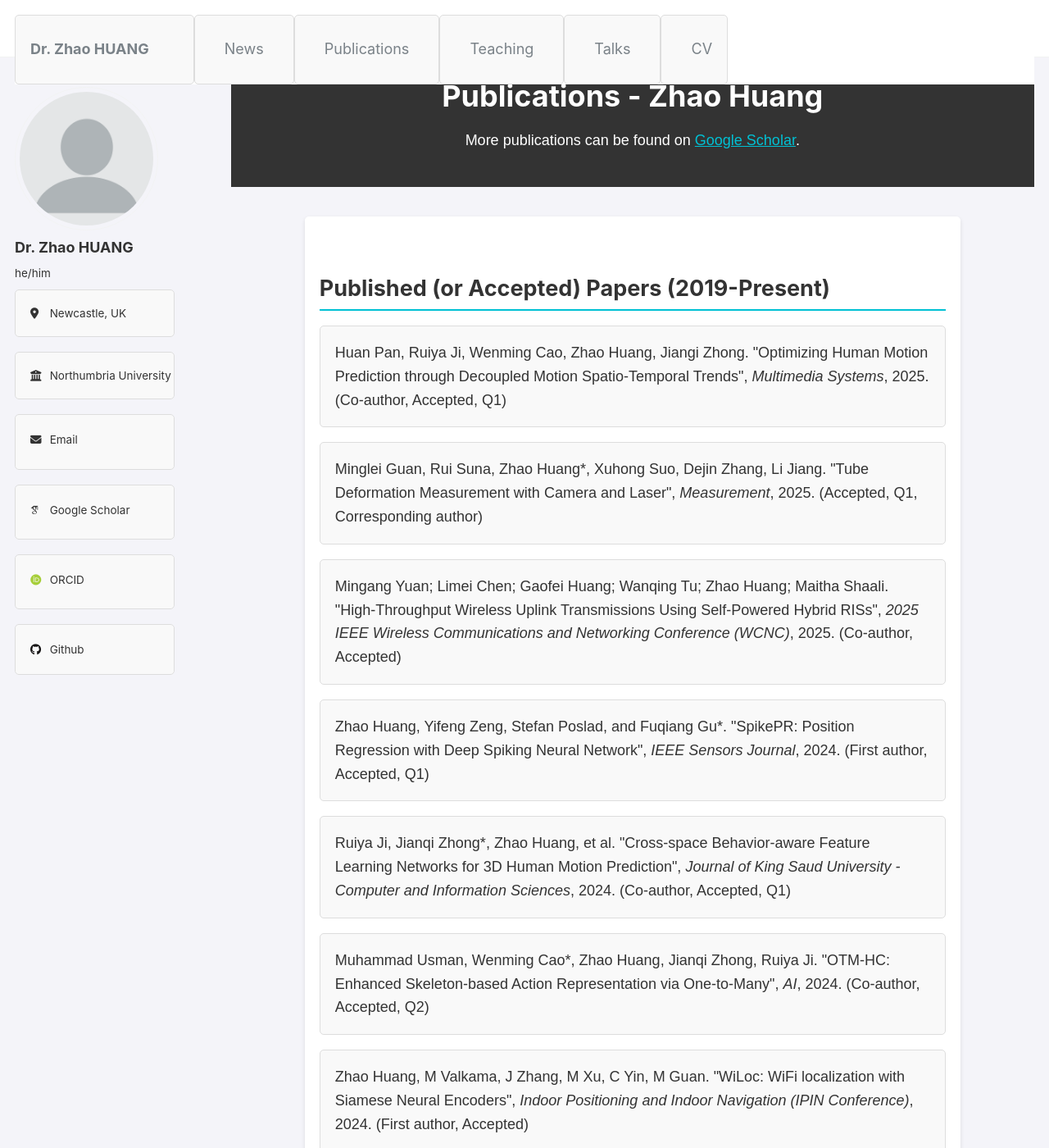
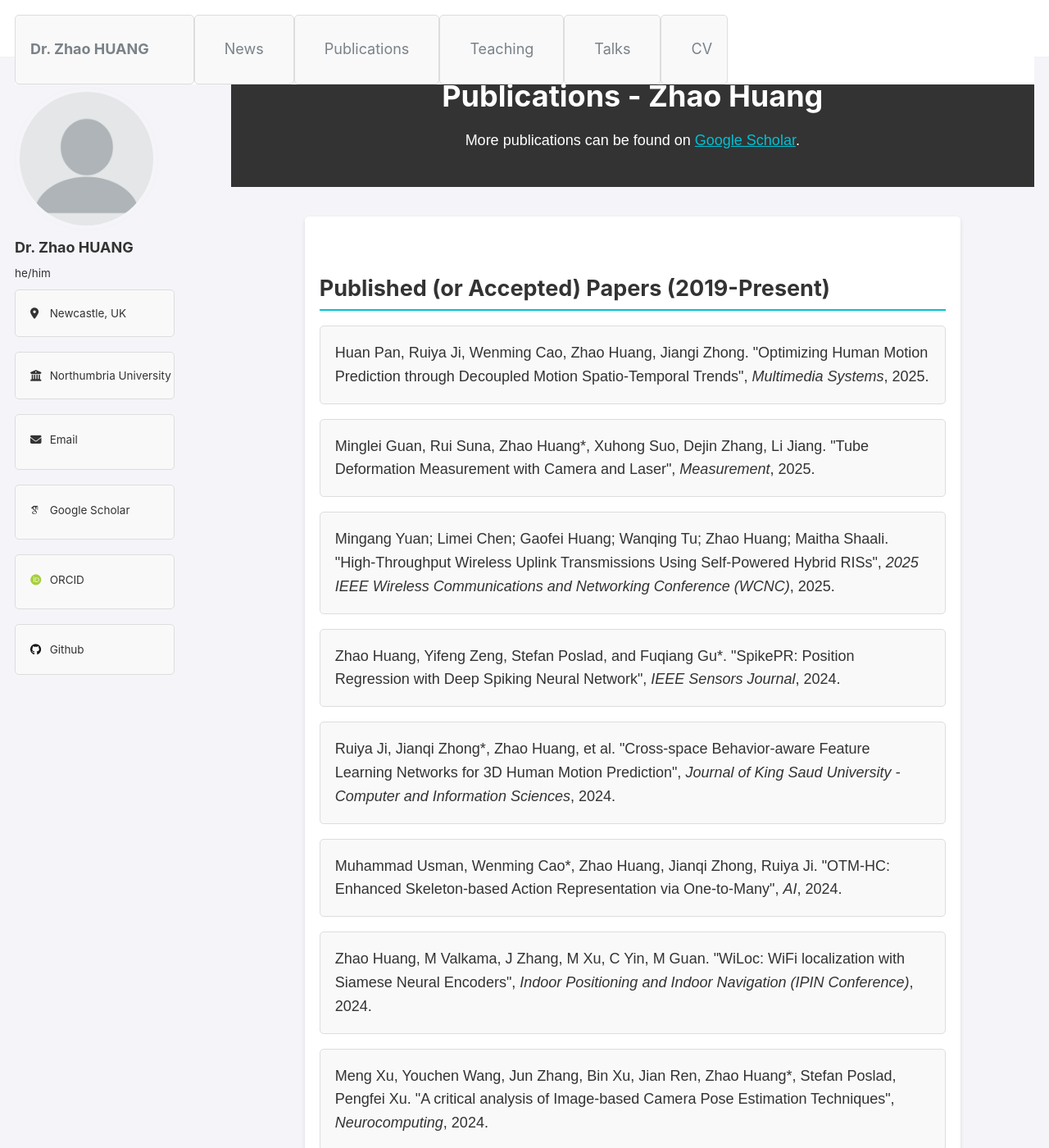
Before and after one commit to ZZ2020zz/ZZ2020zz.github.io, a Jekyll site: the page built from _pages/publications.html, in a window 1280 px wide and 1400 px high. Shown: the whole window at 82% size. Built offline with Jekyll 4.4.1, drawn with Linux system fonts in a browser that asks for light colours; some web fonts are replaced; some of the changed text lies outside the part shown.

Commit message:
Update publications.html

```diff
--- a/_pages/publications.html
+++ b/_pages/publications.html
@@ -98,22 +98,22 @@ author_profile: true
         <section>
             <h2>Published (or Accepted) Papers (2019-Present)</h2>
             <ul>
-                <li>Huan Pan, Ruiya Ji, Wenming Cao, Zhao Huang, Jiangi Zhong. "Optimizing Human Motion Prediction through Decoupled Motion Spatio-Temporal Trends", <em>Multimedia Systems</em>, 2025. (Co-author, Accepted, Q1)</li>
-                <li>Minglei Guan, Rui Suna, Zhao Huang*, Xuhong Suo, Dejin Zhang, Li Jiang. "Tube Deformation Measurement with Camera and Laser", <em>Measurement</em>, 2025. (Accepted, Q1, Corresponding author)</li>
-                <li>Mingang Yuan; Limei Chen; Gaofei Huang; Wanqing Tu; Zhao Huang; Maitha Shaali. "High-Throughput Wireless Uplink Transmissions Using Self-Powered Hybrid RISs", <em>2025 IEEE Wireless Communications and Networking Conference (WCNC)</em>, 2025. (Co-author, Accepted)</li>
-                <li>Zhao Huang, Yifeng Zeng, Stefan Poslad, and Fuqiang Gu*. "SpikePR: Position Regression with Deep Spiking Neural Network", <em>IEEE Sensors Journal</em>, 2024. (First author, Accepted, Q1)</li>
-                <li>Ruiya Ji, Jianqi Zhong*, Zhao Huang, et al. "Cross-space Behavior-aware Feature Learning Networks for 3D Human Motion Prediction", <em>Journal of King Saud University - Computer and Information Sciences</em>, 2024. (Co-author, Accepted, Q1)</li>
-                <li>Muhammad Usman, Wenming Cao*, Zhao Huang, Jianqi Zhong, Ruiya Ji. "OTM-HC: Enhanced Skeleton-based Action Representation via One-to-Many", <em>AI</em>, 2024. (Co-author, Accepted, Q2)</li>
-                <li>Zhao Huang, M Valkama, J Zhang, M Xu, C Yin, M Guan. "WiLoc: WiFi localization with Siamese Neural Encoders", <em>Indoor Positioning and Indoor Navigation (IPIN Conference)</em>, 2024. (First author, Accepted)</li>
-                <li>Meng Xu, Youchen Wang, Jun Zhang, Bin Xu, Jian Ren, Zhao Huang*, Stefan Poslad, Pengfei Xu. "A critical analysis of Image-based Camera Pose Estimation Techniques", <em>Neurocomputing</em>, 2024. (Corresponding Author, Q1)</li>
-                <li>Sikang Liu, Zhao Huang, et al. "FILNet: Fast Image-based Indoor Localization Using an Anchor Control Network", <em>Sensors</em>, 2023. ((Co-First author), Q2)</li>
-                <li>Anna Li, Eliane Bodanese, Stefan Poslad, Zhao Huang, Tianwei Hou, Kaishun Wu, Fei Luo. "An Integrated Sensing and Communication System for Fall Detection and Recognition Using Ultra-Wideband Signals", <em>IEEE Internet of Things Journal</em>, 2023. (Co-author, Q4)</li>
-                <li>Zhao Huang, Stefan Poslad, Qingquan Li, Bisheng Yang, Jizhe Xia, Bang Wu, Zhaoliang Luan, Yonglei Fan. "DeepWE: A Deep Bayesian Active Learning Waypoint Estimator for Indoor walkers", <em>IEEE Internet of Things Journal</em>, 2023. (First author, Q1)</li>
-                <li>Zhao Huang, Stefan Poslad, Qingquan Li, Jianping Li, Chi Chen. "Landmark Detection Based on Human Activity Recognition for Automatic Floor Plan Construction", <em>18th EAI International Conference on Collaborative Computing</em>, 2022. (First author)</li>
-                <li>Zhao Huang, Jizhe Xia, Fan Li, Zhen Li, Qingquan Li. "A Peak Traffic Congestion Prediction Method Based on Bus Driving Time", <em>Entropy</em>, 2019. (First author, Q2)</li>
-                <li>Zhao Huang, Qingquan Li, Fan Li, Jizhe Xia. "A novel bus-dispatching model based on passenger flow and arrival time prediction", <em>IEEE ACCESS</em>, 2019. (First author, Q2)</li>
-                <li>Zhao Huang, Qingquan Li, Jizhe Xia, Fan Li. "Passenger Satisfaction Prediction Method Based on Driving Time", <em>Computing, Communications and IoT Applications Conference (ComComAp2019)</em>, 2019. (First author)</li>
-                <li>Zhao Huang, Weixing Xue, Baoding Zhou. "A weighted K neighborhood indoor localization method based on CSI", <em>Journal of Geomatics</em>, 2019. (First author)</li>
+                <li>Huan Pan, Ruiya Ji, Wenming Cao, Zhao Huang, Jiangi Zhong. "Optimizing Human Motion Prediction through Decoupled Motion Spatio-Temporal Trends", <em>Multimedia Systems</em>, 2025.</li>
+                <li>Minglei Guan, Rui Suna, Zhao Huang*, Xuhong Suo, Dejin Zhang, Li Jiang. "Tube Deformation Measurement with Camera and Laser", <em>Measurement</em>, 2025.</li>
+                <li>Mingang Yuan; Limei Chen; Gaofei Huang; Wanqing Tu; Zhao Huang; Maitha Shaali. "High-Throughput Wireless Uplink Transmissions Using Self-Powered Hybrid RISs", <em>2025 IEEE Wireless Communications and Networking Conference (WCNC)</em>, 2025. </li>
+                <li>Zhao Huang, Yifeng Zeng, Stefan Poslad, and Fuqiang Gu*. "SpikePR: Position Regression with Deep Spiking Neural Network", <em>IEEE Sensors Journal</em>, 2024. </li>
+                <li>Ruiya Ji, Jianqi Zhong*, Zhao Huang, et al. "Cross-space Behavior-aware Feature Learning Networks for 3D Human Motion Prediction", <em>Journal of King Saud University - Computer and Information Sciences</em>, 2024. </li>
+                <li>Muhammad Usman, Wenming Cao*, Zhao Huang, Jianqi Zhong, Ruiya Ji. "OTM-HC: Enhanced Skeleton-based Action Representation via One-to-Many", <em>AI</em>, 2024. </li>
+                <li>Zhao Huang, M Valkama, J Zhang, M Xu, C Yin, M Guan. "WiLoc: WiFi localization with Siamese Neural Encoders", <em>Indoor Positioning and Indoor Navigation (IPIN Conference)</em>, 2024. </li>
+                <li>Meng Xu, Youchen Wang, Jun Zhang, Bin Xu, Jian Ren, Zhao Huang*, Stefan Poslad, Pengfei Xu. "A critical analysis of Image-based Camera Pose Estimation Techniques", <em>Neurocomputing</em>, 2024. </li>
+                <li>Sikang Liu, Zhao Huang, et al. "FILNet: Fast Image-based Indoor Localization Using an Anchor Control Network", <em>Sensors</em>, 2023.</li>
+                <li>Anna Li, Eliane Bodanese, Stefan Poslad, Zhao Huang, Tianwei Hou, Kaishun Wu, Fei Luo. "An Integrated Sensing and Communication System for Fall Detection and Recognition Using Ultra-Wideband Signals", <em>IEEE Internet of Things Journal</em>, 2023. </li>
+                <li>Zhao Huang, Stefan Poslad, Qingquan Li, Bisheng Yang, Jizhe Xia, Bang Wu, Zhaoliang Luan, Yonglei Fan. "DeepWE: A Deep Bayesian Active Learning Waypoint Estimator for Indoor walkers", <em>IEEE Internet of Things Journal</em>, 2023. </li>
+                <li>Zhao Huang, Stefan Poslad, Qingquan Li, Jianping Li, Chi Chen. "Landmark Detection Based on Human Activity Recognition for Automatic Floor Plan Construction", <em>18th EAI International Conference on Collaborative Computing</em>, 2022. </li>
+                <li>Zhao Huang, Jizhe Xia, Fan Li, Zhen Li, Qingquan Li. "A Peak Traffic Congestion Prediction Method Based on Bus Driving Time", <em>Entropy</em>, 2019. </li>
+                <li>Zhao Huang, Qingquan Li, Fan Li, Jizhe Xia. "A novel bus-dispatching model based on passenger flow and arrival time prediction", <em>IEEE ACCESS</em>, 2019. </li>
+                <li>Zhao Huang, Qingquan Li, Jizhe Xia, Fan Li. "Passenger Satisfaction Prediction Method Based on Driving Time", <em>Computing, Communications and IoT Applications Conference (ComComAp2019)</em>, 2019. </li>
+                <li>Zhao Huang, Weixing Xue, Baoding Zhou. "A weighted K neighborhood indoor localization method based on CSI", <em>Journal of Geomatics</em>, 2019. </li>
             </ul>
         </section>
     </main>
```
